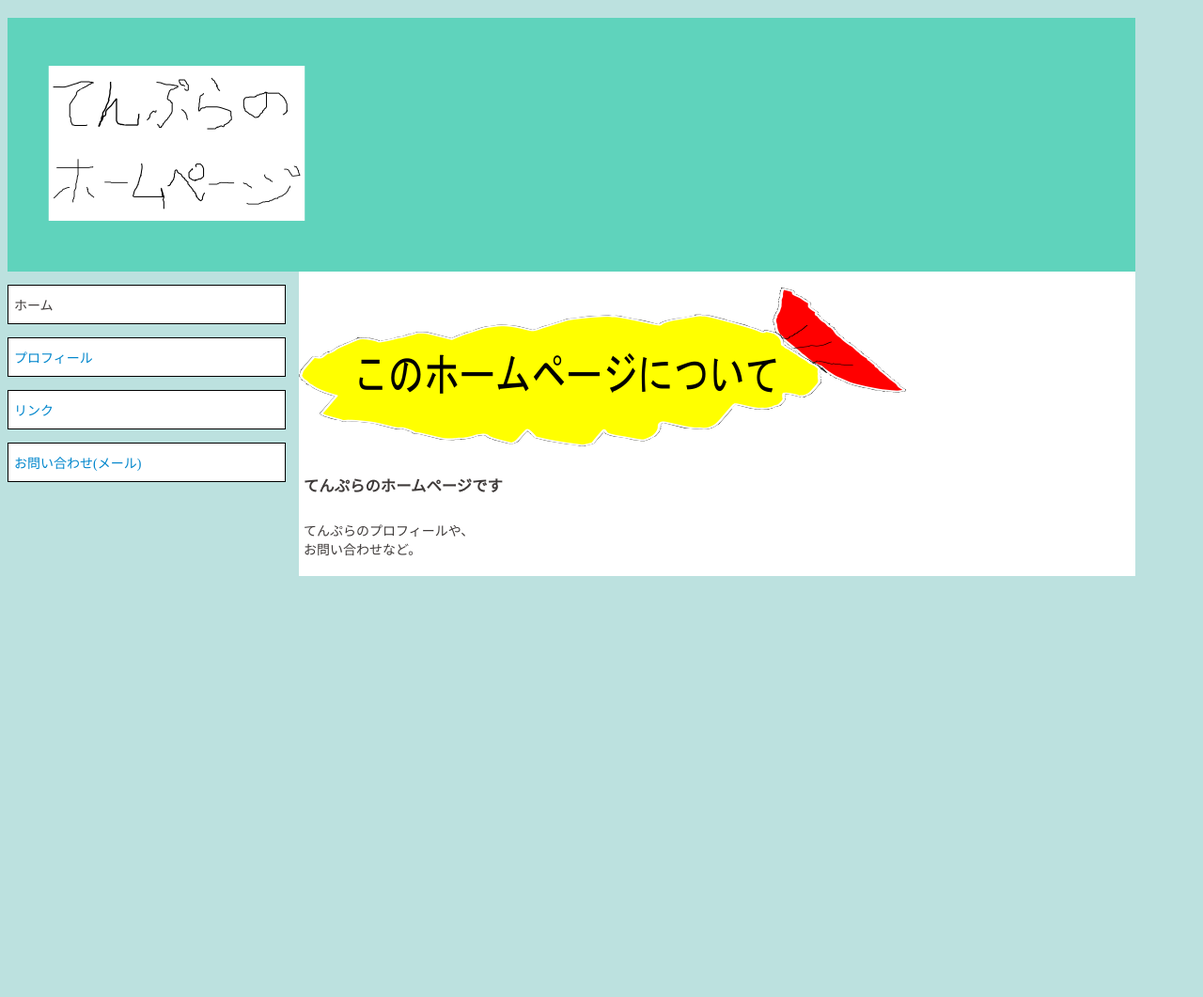
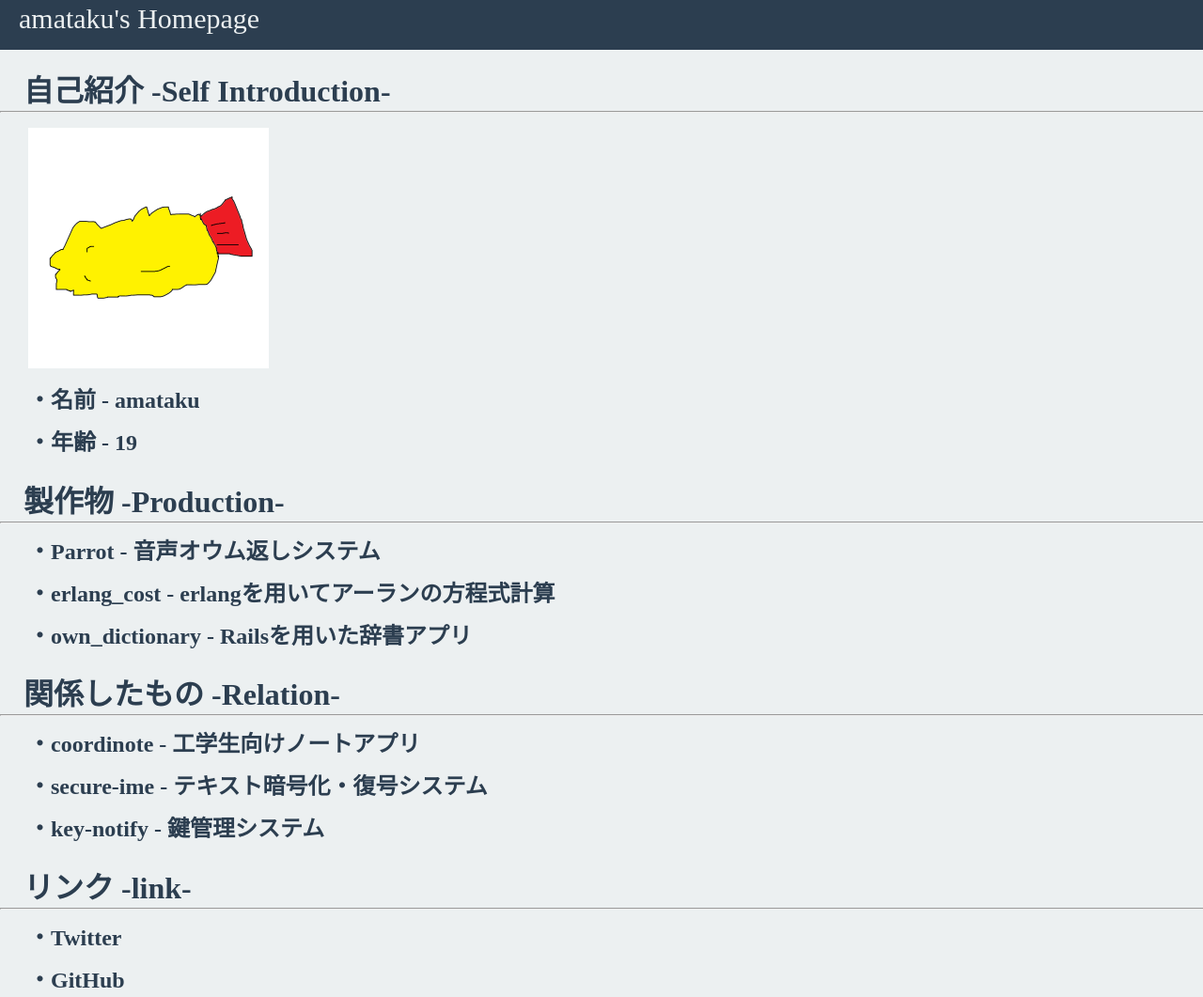
Before and after one commit to amataku/page, a plain HTML site: page index.html in a window 1280 px wide. Shown: the top 1061 px of the page at 94% size. Before the commit the page ends 800 px from the top, so only its background shows below. Drawn offline with Linux system fonts and the light colour scheme.

Commit message:
update: web page

```diff
--- a/index.html
+++ b/index.html
@@ -2,35 +2,48 @@
 <html>
 <head>
   <meta charset="utf-8">
-  <meta name="author"  content="tnpr13">
-  <meta name="description" content="tnpr13のホームページです">
-  <meta name="keywords" content="高専,システム研究部,シス研,tnpr13">
-  <title>てんぷらのホームページ</title>
+  <meta name="author"  content="amataku">
+  <meta name="description" content="amatakuのホームページ">
+  <meta name="keywords" content="てんぷら,tnpr13,amataku">
+  <title>amataku's Homepage</title>
   <link rel="stylesheet"  href="page.css" media="all">
+  <link rel="shortcut icon" href="./favicon.ico" >
 </head>
+
 <body>
-  <div id="container">
-  <div id="header">
-  <h1><a href="index.html"><img src="picture/header.png" alt="てんぷらのホームページ"></a></h1>
+  <header>
+    amataku's Homepage
+  </header>
+
+  <div id="main">
+    <h1>自己紹介 -Self Introduction-</h1>
+    <hr width="100%"></hr>
+    <img src="./picture/icon.png" width="256" height="256"></img>
+    <h2>・名前 - amataku</h2>
+    <h2>・年齢 - 19</h2>
+
+    <h1>製作物 -Production-</h1>
+    <hr width="100%"></hr>
+    <h2>・<a href="https://github.com/amataku/Parrot">Parrot</a> - 音声オウム返しシステム</h2>
+    <h2>・<a href="https://github.com/amataku/erlang_cost">erlang_cost</a> - erlangを用いてアーランの方程式計算</h2>
+    <h2>・<a href="https://github.com/amataku/own_dictionary">own_dictionary</a> - Railsを用いた辞書アプリ</h2>
+
+    <h1>関係したもの -Relation-</h1>
+    <hr width="100%"></hr>
+    <h2>・<a href="https://github.com/coordinote/coordinote/releases/tag/0.9.2-beta">coordinote</a> - 工学生向けノートアプリ</h2>
+    <h2>・<a href="https://github.com/amataku/secure-ime/releases/tag/v0.0.1">secure-ime</a> - テキスト暗号化・復号システム</h2>
+    <h2>・<a href="https://key-notify-server.herokuapp.com/app/">key-notify</a> - 鍵管理システム</h2>
+
+    <h1>リンク -link-</h1>
+    <hr width="100%"></hr>
+    <h2>・<a href="https://twitter.com/tnpr13">Twitter</a></h2>
+    <h2>・<a href="https://github.com/amataku">GitHub</a></h2>
+    <h2>・<a href="mailto:amataku13@gmail.com">Mail</a></h2>
   </div>
 
-  <div id="menu">
-  <ul>
-  <li>ホーム</li>
-  <li><a href="profile.html">プロフィール</a></li>
-  <li><a href="link.html">リンク</a></li>
-  <li><a href="mailto:amataku13@gmail.com">お問い合わせ(メール)</a></li>
-  </ul>
-  </div>
+  <footer>
+    &#169; copyright 2018 <a href="https://github.com/amataku">amataku</a>
+  </footer>
+</body>
 
-  <div id="content">
-  <h2><img src="picture/kono.png" alt="このホームページについて"></h2>
-
-  <h3>てんぷらのホームページです</h3>
-
-  <p>てんぷらのプロフィールや、<br>
-     お問い合わせなど。</p>
-  </div>
-  </div>
-</body>
 </html>
--- a/page.css
+++ b/page.css
@@ -1,58 +1,83 @@
 body{
-  background-color: #BCE1DF;
-  font-size: 14px;
-  color:#3E3A39;
+  background-color: #ecf0f1;
+  margin-left: auto;
+  margin-right: auto;
+  margin-top: auto;
+  margin-bottom: auto;
 }
-#container{
-  width: 1200px;
+
+header{
+  height: 50px;
+  width: 100%;
+  position: fixed;
+  top: 0;
+  left: 0;
+  right: 0;
+  background-color: #2c3e50;
+  color: #ecf0f1;
+  font-size: 30px;
+  padding-top: 3px;
+  padding-left: 20px;
 }
-#header{
-  height: 270px;
-  background-image: url(picture/backheader.png);
+
+footer{
+  height: 30px;
+  width: 100%;
+  background-color: #2c3e50;
+  color: #ecf0f1;
+  text-align: center;
+  padding-top: 2px;
+  margin-top: 20px;
 }
-#menu{
-  width: 310px;
-  float: left;
+
+#main{
+  padding-top: 50px;
 }
-#content{
-  width: 890px;
-  float: right;
-  background-color: #ffffff;
+
+#main hr{
+  margin-top: 1px;
 }
-#content h3{
-  padding: 5px;
+
+#main h1{
+  padding-left: 25px;
+  margin-bottom: 1px;
+  color: #2c3e50;
 }
-#content h4{
-  padding: 5px;
+
+#main h2{
+  padding-left: 30px;
+  margin-top: 10px;
+  margin-bottom: 10px;
+  color: #2c3e50;
 }
-#content p{
-  padding: 5px;
+
+a:link{
+  color: #ecf0f1;
+  text-decoration:none;
 }
-#header h1{
-  padding-top: 40px;
-  padding-left: 32px;
+
+a:visited{
+  color: #ecf0f1;
 }
-#menu ul{
-  list-style-type: none;
-  margin: 0px;
-  padding: 0px;
+
+a:hover{
+  color: #bdc3c7;
 }
-#menu li{
-  border-style: solid;
-  border-width: 1px;
-  border-color: #000000;
-  padding: 10px 10px  10px 6px;
-  background-color: #ffffff;
-  margin-top: 14px;
-  margin-right: 14px;
+
+#main img{
+  margin-top: 8px;
+  margin-left: 30px;
 }
-a:link{
-  color: #0086cc;
-  text-decoration: none;
+
+#main a:link{
+  color: #2c3e50;
+  text-decoration:none;
 }
-a:visited{
-  color: #0086cc;
+
+#main a:visited{
+  color: #2c3e50;
 }
-a:hover{
-  color: #f3a42c;
+
+#main a:hover{
+  color: #7f8c8d;
 }
```
Also changed, not shown: link.html (deleted, +0 -39 lines), profile.html (deleted, +0 -43 lines), favicon.ico (added), picture/backheader.png (deleted), picture/brog.png (deleted), picture/header.png (deleted), picture/icon.png (added), picture/kono.png (deleted), picture/link.png (deleted), picture/pro.png (deleted).
